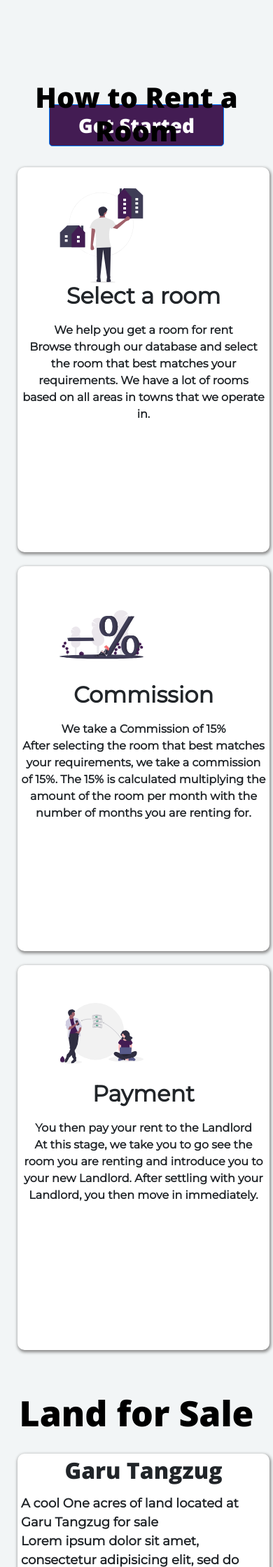
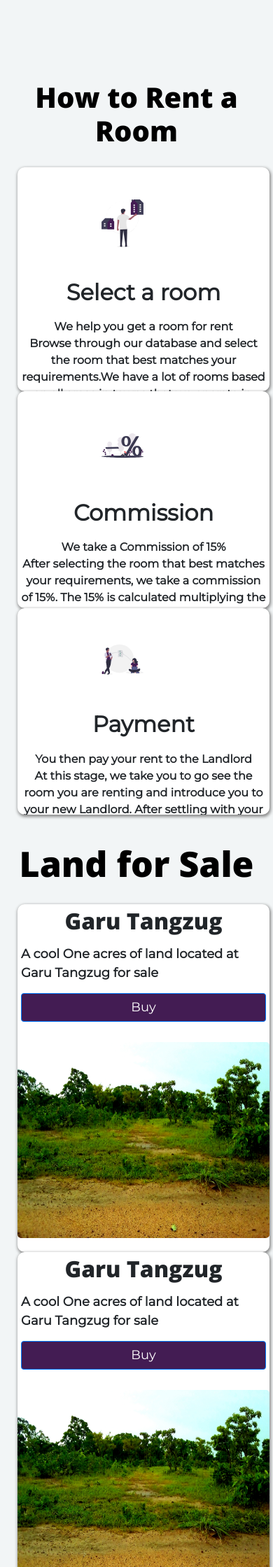
Before and after one commit to rasheedmhd/yapaala, a Django app: page / in a window 390 px wide. Shown: the part 467-2706 px from the top of the page at 70% size. Run offline with Django 3.2, Linux system fonts and the light colour scheme; data that the repository does not hold is empty; some libraries are stand-ins or nearby versions.

Commit message:
Major Edits to home, artisans, land, hotels

```diff
--- a/static/css/home.css
+++ b/static/css/home.css
@@ -12,7 +12,7 @@ h2, p {
 }
 
 /* banner styling */
-.section_banner {
+.home_banner {
 	background: url(img/banner.jpg);
 	width: 100%;
 	height: 400px;
@@ -33,7 +33,7 @@ h2, p {
 	margin:auto;
 }
 
-.section_banner h1 {
+.home_banner h1 {
 	line-height: 70px;
 	padding-bottom: 2px;
 	font-size: 74px;
@@ -72,8 +72,9 @@ h2, p {
 	height: 100%;
 }
 
-.caption h1 {
-	font-size: 70px;
+.contact_caption {
+	padding-bottom: 30px;
+	height: 100%;
 }
 
 /*==========================
@@ -96,7 +97,9 @@ How yapaala works
 }
 
 .how_it_works_imgs {
-	padding-left:60px;
+	padding-left: 120px;
+	width: 100%;
+	height: 100%;
 }
 
 .contact_info {
@@ -111,14 +114,11 @@ How yapaala works
 	width: 50%;
 	background-size: cover;
 	height: 50%;
-	overflow: hidden;
 }
 
 .contact_caption h2, p{
 	font-weight: bold;
 	text-align: center;
-
-
 }
 
 .btn_styling {
@@ -229,13 +229,12 @@ Hotel for Rent
 @media (max-width: 768px) {
 	/*Section _ banner*/
 
-	.section_banner h1 {
+	.home_banner h1 {
 		line-height: 60px;
 		padding-bottom: 80px;
 	}
 
-	.section_banner {
-		background: url(img/banner.jpg);
+	.home_banner {
 		width: 100%;
 		height: 400px;
 		background-size: cover;
@@ -252,7 +251,16 @@ Hotel for Rent
 		-o-background-size: cover;
 	}
 
+	#hero_text {
+		font-size: 38px;
+	}
 
+	.get_started {
+		margin-top: 10px;
+		margin-bottom: 100px;
+		font-size: 18px;
+		width: 150px;
+	}
 
 	.font_size {
 		font-size: 20px;
@@ -262,6 +270,9 @@ Hotel for Rent
 
 	/* End of Section _ banner*/
 
+	.container_content {
+		width: 100%;
+	}
 
 	/* How Yapaala Works*/
 	.how_it_works h1{
@@ -269,25 +280,22 @@ Hotel for Rent
 		text-align: left;
 	}
 
-.contact_info img {
-	width: 50%;
-	background-size: cover;
-	height: 30%;
-	overflow: hidden;
-	padding-top: 30px;
+	.contact_info {
+		width: 100%;
+		height: 100%;
 	}
+
 
 	.contact_info {
 		width: 100%;
-	height: 550px;
-	overflow: hidden;
+		height: 100%;
 		box-shadow: 1px 2px 4px 1px #888888;
 		border-radius: 10px;
+		margin-bottom: 30px;
 	}
 
+
 	/* End of How Yapaala Works*/
-
-
 
 	/*Land for sale section*/
 
@@ -301,7 +309,7 @@ Hotel for Rent
 
 	.land_info {
 		width: 100%;
-	height: 600px;
+		height: 100%;
 		overflow: hidden;
 		box-shadow: 1px 2px 4px 1px #888888;
 	}
@@ -329,8 +337,6 @@ Hotel for Rent
 		margin-top: 20px;
 	}
 
-}
-
 	@media (max-width: 300px) {
 		.get_started {
 			margin-top: 70px;
--- a/templates/accounts/register.html
+++ b/templates/accounts/register.html
@@ -16,7 +16,7 @@
           <li {% if message.tags %} class="{{ message.tags }}" {% endif %}>
             {{ message }}
           </li>
-          {% endfor%}
+          {% endfor %}
         </ul>
         {% endif %}
       </div>
--- a/templates/artisans/all_artisans.html
+++ b/templates/artisans/all_artisans.html
@@ -7,7 +7,7 @@
 
 
 <div class="artisans_banner">
-  <img src="">
+  <img src="{% static 'css/img/artisans.jpg' %}">
 </div>
 
 <div class="banner-caption">
--- a/templates/base.html
+++ b/templates/base.html
@@ -91,8 +91,7 @@
   <!-- Artisans ad -->
   <div class="jumbotron artisan_section">
     <h1 class="text-center">Looking for an Artisan?</h1>
-    <p>Yapaala has a database of Artisans such as Painter, Plumber, Carpenter, Electrician,
-      Satelite Disk installer, etc
+    <p>Yapaala has a database of Artisans such as Painter, Plumber, Carpenter, Electrician, Satelite Disk installer, etc.
     </p>
     <p><a class="btn btn-primary btn-lg" href="{% url 'artisans:artisans' %}" role="button">Click Here</a></p>
   </div>
@@ -135,7 +134,7 @@
   		</div>
   	</div>
     <div class="c">
-      <p> &copy 2020 <a style="text-decoration:none; color:#431C53;" href="https://www.facebook.com/Yapaala-797204670653430/?modal=admin_todo_tour" target="_blank"> Yapaala </a>. Made by CodeVision Hub </p>
+      <p> &copy 2020 <a style="text-decoration:none; color:#431C53;" href="https://www.facebook.com/Yapaala-797204670653430/?modal=admin_todo_tour" target="_blank"> Yapaala</a>. Made by CodeVision Hub </p>
     </div>
   </footer>
   {% endblock %}
--- a/templates/blog/lands.html
+++ b/templates/blog/lands.html
@@ -8,7 +8,8 @@
 <link rel="stylesheet" href="{% static '/css/blog/land.css' %}">
 
 <!--Lands Banner -->
-<div class="section_banner">
+<div class="land_banner">
+  <img src="{% static 'assets/land.jpg' %}">
 </div>
 
 <!-- End of Land Banner -->
--- a/templates/home/home.html
+++ b/templates/home/home.html
@@ -6,8 +6,8 @@
 
 {% block content %}
 <div class="banner_part">
-  <div class="jumbotron section_banner">
-      <h1 class="text-center">Your All-In-One Platform for <br> Room Renting <br></h1>
+  <div class="jumbotron home_banner">
+      <h1 id="hero_text" class="text-center">Your All-In-One Platform for <br> Room Renting <br></h1>
       <p class="text-center"><a class="btn btn-primary get_started btn-lg" href="{% url 'accounts:register' %}" role="button">Get Started</a></p>
   </div>
 </div>
@@ -93,17 +93,15 @@
     ===================================
   !-->
 
-  <div class=" container how_it_works">
+  <div class="container how_it_works">
     <h1 class="text-center">How to Rent a Room</h1>
     <div class="row">
       <div class="col-sm-6 col-md-4">
         <div class="thumbnail contact_info">
           <img class="how_it_works_imgs" src="{% static 'assets/selection.svg' %}" alt="contact us">
-          <div class="caption contact_caption">
+          <div class="contact_caption">
             <h2>Select a room</h2>
-            <p>We help you get a room for rent <br>
-              Browse through our database and select the room that best matches your requirements.
-              We have a lot of rooms based on all areas in towns that we operate in.
+            <p>We help you get a room for rent <br> Browse through our database and select the room that best matches your requirements.We have a lot of rooms based on all areas in towns that we operate in.
             </p>
           </div>
         </div>
@@ -112,10 +110,9 @@
       <div class="col-sm-6 col-md-4">
         <div class="thumbnail contact_info">
        <img class="how_it_works_imgs" src="{% static 'assets/commission.svg' %}" alt="Pay your commission">
-          <div class="caption contact_caption">
+          <div class="contact_caption">
             <h2>Commission</h2>
-            <p>We take a Commission of 15% <br>
-              After selecting the room that best matches your requirements, we take a commission of 15%. The 15% is calculated multiplying the amount of the room per month with the number of months you are renting for.
+            <p>We take a Commission of 15% <br> After selecting the room that best matches your requirements, we take a commission of 15%. The 15% is calculated multiplying the amount of the room per month with the number of months you are renting for.
             </p>
           </div>
         </div>
@@ -124,11 +121,9 @@
       <div class="col-sm-6 col-md-4">
         <div class="thumbnail contact_info">
         <img class="how_it_works_imgs" src="{% static 'assets/payment.svg' %}" alt="Pay your rent">
-          <div class="caption contact_caption">
+          <div class="contact_caption">
             <h2>Payment</h2>
-            <p>You then pay your rent to the Landlord <br>
-              At this stage, we take you to go see the room you are renting and introduce you to your new Landlord.
-              After settling with your Landlord, you then move in immediately.
+            <p>You then pay your rent to the Landlord <br> At this stage, we take you to go see the room you are renting and introduce you to your new Landlord. After settling with your Landlord, you then move in immediately.
             </p>
           </div>
         </div>
@@ -162,13 +157,11 @@ Lands for sale
             <h2 class="land_location text-center">Garu Tangzug</h2>
                <div class="details_section">
                   <p>A cool One acres of land located at Garu Tangzug for sale <br>
-                      Lorem ipsum dolor sit amet, consectetur adipisicing elit, sed do eiusmod
-                      tempor incididunt ut labore et dolore magna aliqua.
                   </p>
                     <p><a href="{% url 'lands:lands' %}" id="details" class="btn btn-primary btn_styling" role="button">Buy</a></p><br>
 
                </div>
-                  <img src="{% static 'assets/land1.jpg' %}" alt="land picture">
+                  <img src="{% static 'assets/land.jpg' %}" alt="land picture">
 
           </div>
         </div>
@@ -181,12 +174,10 @@ Lands for sale
               <h2 class="land_location text-center">Garu Tangzug</h2>
                   <div class="details_section">
                     <p>A cool One acres of land located at Garu Tangzug for sale <br>
-                        Lorem ipsum dolor sit amet, consectetur adipisicing elit, sed do eiusmod
-                        tempor incididunt ut labore et dolore magna aliqua.
                     </p>
                       <p><a href="{% url 'lands:lands' %}" id="details" class="btn btn-primary btn_styling" role="button">Buy</a></p><br>
                </div>
-                  <img src="{% static 'assets/land2.jpg' %}" alt="land picture">
+                  <img src="{% static 'assets/land.jpg' %}" alt="land picture">
           </div>
         </div>
       </div>
--- a/templates/hotels/index.html
+++ b/templates/hotels/index.html
@@ -5,14 +5,13 @@
 {% block content %}
 
 <link rel="stylesheet" href="{% static '/css/hotel.css' %}">
-  <div class="container-fluid hotel_banner">
+  <div class="hotel_banner">
       <img src="">
   </div>
     <div class="banner-caption">
         <div class="caption_text">
             <h3>Welcome to Yapaala Hotels</h3>
-            <p>Browse through our hotels below, choose your favorite and
-            hit on "Contact Us" to start booking
+            <p>Browse through our hotels below, choose your favorite and hit on "Contact Us" to start booking.
             </p>
         </div>
     </div>
```
Also changed, not shown: static/css/artisans/artisans.css (+37 -30 lines), static/css/blog/land.css (+23 -1 lines), static/css/hotel.css (+25 -1 lines), static/assets/hotel1.jpg (added), static/assets/hotel2.jpg (added), static/assets/land.jpg (added), 1 other file. Lines whose indentation alone changed are shown as unchanged.
